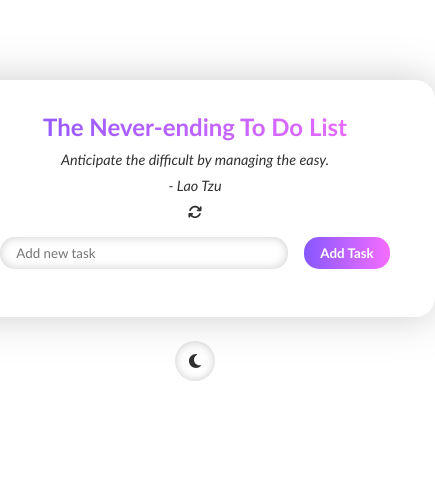
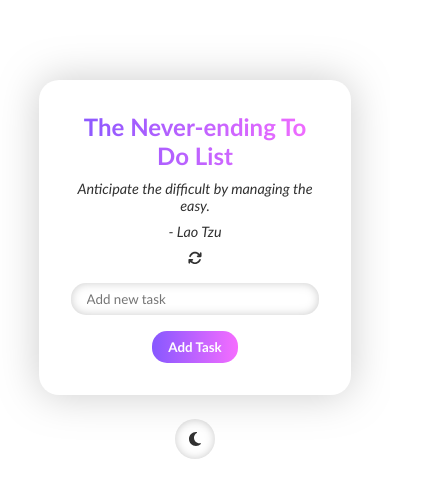
Before and after one commit to hauzhengyi/React-Todo, a React (Vite) app: page / in a window 390 px wide. Shown: the top 498 px of the page, 435 px wide, since content can reach past the window. Built offline with nearby package versions, Linux system fonts and the light colour scheme.

Commit message:
2 files modified, 2 added, 2 deleted

```diff
--- a/src/App.css
+++ b/src/App.css
@@ -300,3 +300,26 @@ p {
   transition: 0.3s;
   transform: translate(var(--toggle-translate));
 }
+
+/* ============== MEDIA QUERY SMALL DEVICES ============== */
+
+@media screen and (max-width: 600px) {
+  .TodoWrapper {
+    width: 85%;
+    margin-inline: auto;
+  }
+
+  .todo-input {
+    width: 100%;
+    margin-bottom: 1rem;
+    margin-inline: auto;
+  }
+
+  form {
+    margin-bottom: 1rem;
+  }
+
+  .Todo {
+    padding-inline: 0.9rem;
+  }
+}
```
Also changed, not shown: 4 other files (tests, documents, lock files or other folders).
